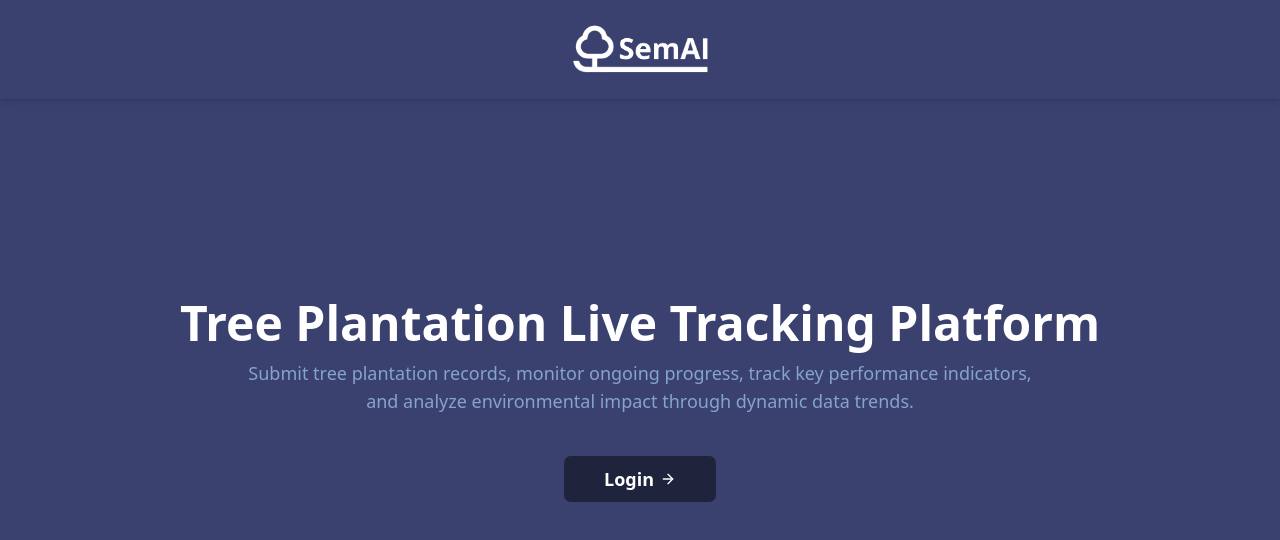
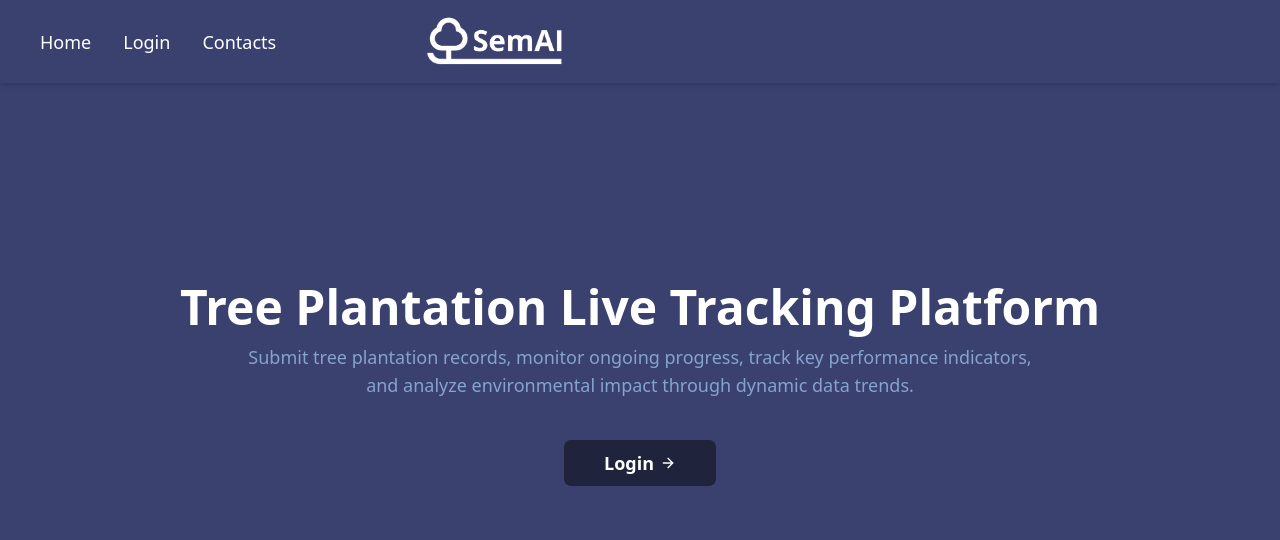
Before and after one commit to fnabilz/SCSE2243-AD13-Khalas, a Next.js app in the folder sem_ai/: page / in a window 1280 px wide. Shown: the top 540 px of the page. Built offline with nearby package versions, Linux system fonts and the light colour scheme.

Commit message:
new navbar

```diff
--- a/sem_ai/components/navbar.tsx
+++ b/sem_ai/components/navbar.tsx
@@ -1,16 +1,25 @@
 import Image from 'next/image'
+import Link from 'next/link'
 import logo_image from '../public/semai-logo.svg'
 
 export default function Navbar() {
     return (
-       <nav>
-            <div className='flex flex-col items-center justify-center pt-5 pb-5 shadow-md bg-transparent'>
+       <div className='object-center py-3 shadow-md inline-flex bg-background'>
+            <nav className='ml-10 flex font-medium'>
+                <ul className='w-2xl flex gap-8 text-lg items-center'>
+                    <li className=''><Link href='/'>Home</Link></li>
+                    <li className=''><Link href='/login'>Login</Link></li>
+                    <li className=''><Link href='/contacts'>Contacts</Link></li>
                     <Image
+                        className='mx-auto'
                         src={logo_image}
                         width={150}
                         alt="Logo of the system"
                     />
+                    <li><Link href=''></Link></li>
+                </ul>
+            </nav>
+
         </div>
-        </nav>
     )
 }
```
Lines whose indentation alone changed are shown as unchanged.
